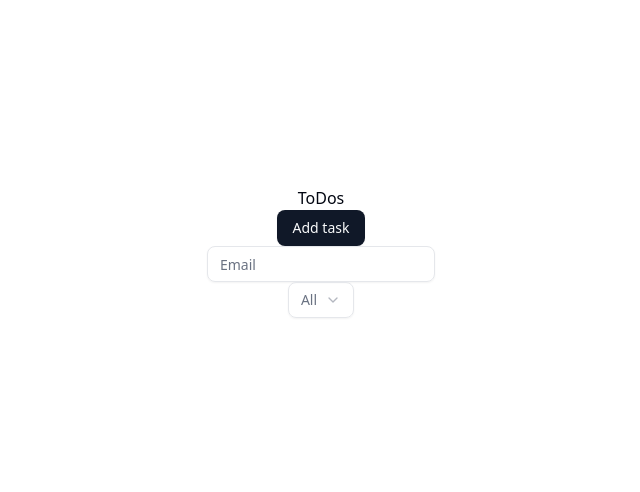
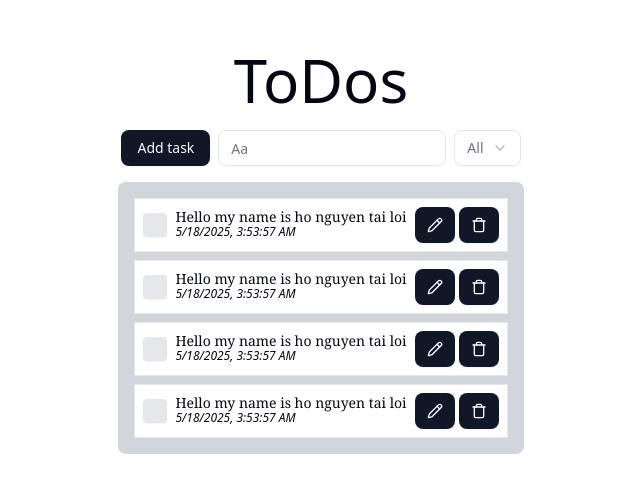
Before and after one commit to loihnt05/to-do-app, a React (Vite) app in the folder frontend/: page / in a window 1280 px wide. Shown: the part 148-640 px from the top of the page, without its empty margins (319-959 px from the left). Built offline with nearby package versions, Linux system fonts and the light colour scheme.

Commit message:
small update

```diff
--- a/frontend/src/App.tsx
+++ b/frontend/src/App.tsx
@@ -9,15 +9,16 @@ import {
     SelectTrigger,
     SelectValue
 } from "@/components/ui/select.tsx";
-
+import TodoItem from '@/components/TodoItem.tsx';
 function App() {
     return (
         <div className="flex flex-col items-center justify-center min-h-svh">
             {/*header*/}
-            <h1>ToDos</h1>
+            <h1 className={'text-6xl mb-5'}>ToDos</h1>
+            <div className={'flex gap-2 px-4 rounded-md flex-stretch'}>
                 {/*submit task*/}
-            <Button>Add task</Button>
-            <Input type="email" placeholder="Email" />
+                <Button className={'hover:cursor-pointer'}>Add task</Button>
+                <Input type='text' placeholder="Aa" />
                 {/*filter*/}
                 <Select>
                     <SelectTrigger>
@@ -33,9 +34,15 @@ function App() {
                         </SelectGroup>
                     </SelectContent>
                 </Select>
+            </div>
 
             {/*display list task*/}
-
+            <div className={'grid grid-cols-1 gap-2 mt-4 bg-gray-300 p-4 rounded-md '}>
+                <TodoItem></TodoItem>
+                <TodoItem></TodoItem>
+                <TodoItem></TodoItem>
+                <TodoItem></TodoItem>
+            </div>
         </div>
     )
 }
--- a/frontend/src/components/TodoItem.tsx
+++ b/frontend/src/components/TodoItem.tsx
@@ -3,6 +3,13 @@ import { Label } from '@/components/ui/label.tsx';
 import { Button } from '@/components/ui/button.tsx';
 import * as React from 'react';
 import { Pencil, Trash } from 'lucide-react';
+
+const DEFAULT_TASK = {
+  id: 1,
+  content: 'Hello my name is ho nguyen tai loi',
+  checked: false,
+  date: new Date()
+}
 
 function TodoItem() {
   const [checked, setChecked] = React.useState(false);
@@ -11,7 +18,7 @@ function TodoItem() {
     setChecked(!checked);
   }
   return (
-    <div className={'flex items-center gap-2 w-full border p-2'}>
+    <div className={'flex items-center gap-2 w-full border p-2 bg-white'}>
       {/*check*/}
       <Checkbox id={'temp'} onCheckedChange={handleCheck} className={'w-6 h-6 bg-gray-200 border'} />
       <div className={'flex flex-col'}>
@@ -19,7 +26,7 @@ function TodoItem() {
         <Label htmlFor={'temp'}
                className={'font-medium font-serif'
                  + `${(checked) ? ' line-through decoration-1 opacity-50 decoration-gray-500 font-light italic' : ''}`}>
-          Hello my name is ho nguyen tai loi
+          {DEFAULT_TASK.content}
         </Label>
         <p className={'font-sans text-xs font-light italic'}>{date.toLocaleString()}</p>
       </div>
```
Lines whose indentation alone changed are shown as unchanged.
